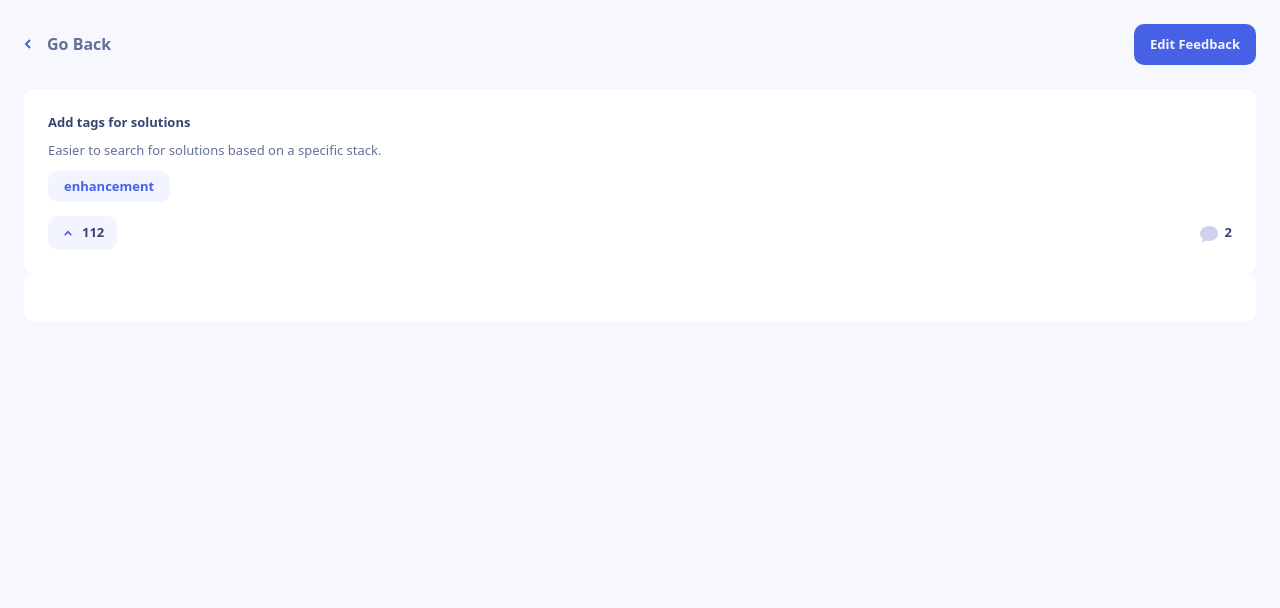
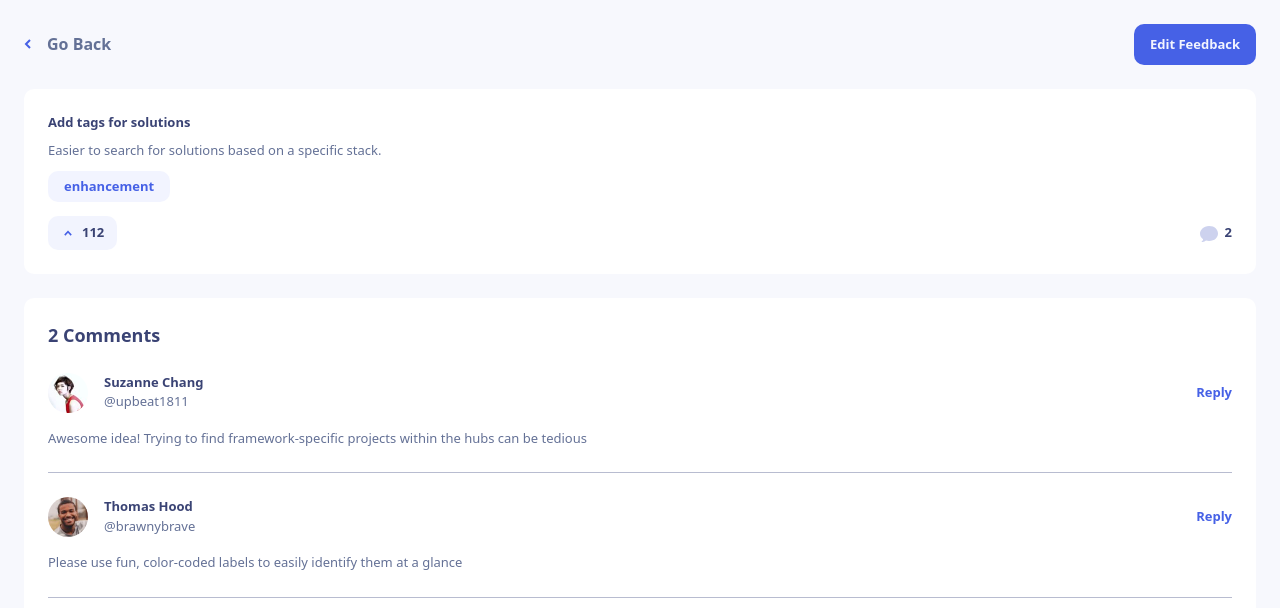
Before and after one commit to 4LL7N/product-feedback-app, a React (Vite) app: page /1 in a window 1280 px wide. Shown: the top 608 px of the page. Built offline with nearby package versions, Linux system fonts and the light colour scheme.

Commit message:
feat:add commets and number of comments

```diff
--- a/src/page/FeedbackDetails.tsx
+++ b/src/page/FeedbackDetails.tsx
@@ -1,7 +1,7 @@
 import { useParams } from "react-router-dom";
 // import { Productfeedback } from "./Context";
 import { useEffect, useState } from "react";
-import { ProductRequest, dataStyle } from "./style";
+import { Comment, ProductRequest, dataStyle } from "./style";
 
 function FeedbackDetails() {
   // const data =localStorage.getItem("data")
@@ -102,11 +102,27 @@ function FeedbackDetails() {
               </div>
             </div>
           </div>
-          <div className="rounded-[10px] p-[24px] bg-[#ffffff] " >
-            {feedback?.comments?.map(() => {
+          <div className="rounded-[10px] p-[24px] bg-[#ffffff] mt-[24px] " >
+            <h2 className="text-[#3a4374] text-[18px] font-bold " >{feedback?.comments?.length} {feedback?.comments?.length && feedback?.comments?.length > 1? "Comments":"Comment"} </h2>
+            {feedback?.comments?.map((item:Comment,index:number) => {
 
               return(
                 <>
+                  <div className=" mt-[24px] pb-[24px] border-b border-b-solid border-b-[#8c92b39d] " >
+                    <div className="flex items-center justify-between w-[100%] " >
+                      <div className="flex gap-[16px] " >
+                      <img className="w-[40px] h-[40px] rounded-[50%] " src={item.user.image} alt="" />
+                      <div>
+                        <h3 className="text-[#3a4374] text-[13px] font-bold " >{item.user.name}</h3>
+                        <p className="text-[#647196] text-[13px] " >@{item.user.username}</p>
+                      </div>
+                      </div>
+                      <p className="text-[#4661e6] text-[13px] font-semibold " >Reply</p>
+                    </div>
+                    <div className="mt-[16px]" >
+                      <p className="text-[13px] text-[#647196] " >{item.content}</p>
+                    </div>
+                  </div>
                 </>
               )
             })}
--- a/src/page/style.ts
+++ b/src/page/style.ts
@@ -31,13 +31,13 @@ interface User {
   username: string;
 }
 
-interface replies{
+export interface replies{
   content:string,
   replyingTo:string,
   user:User
 }
 
-interface Comment {
+export interface Comment {
   id: number;
   content: string;
   user: User;
```
